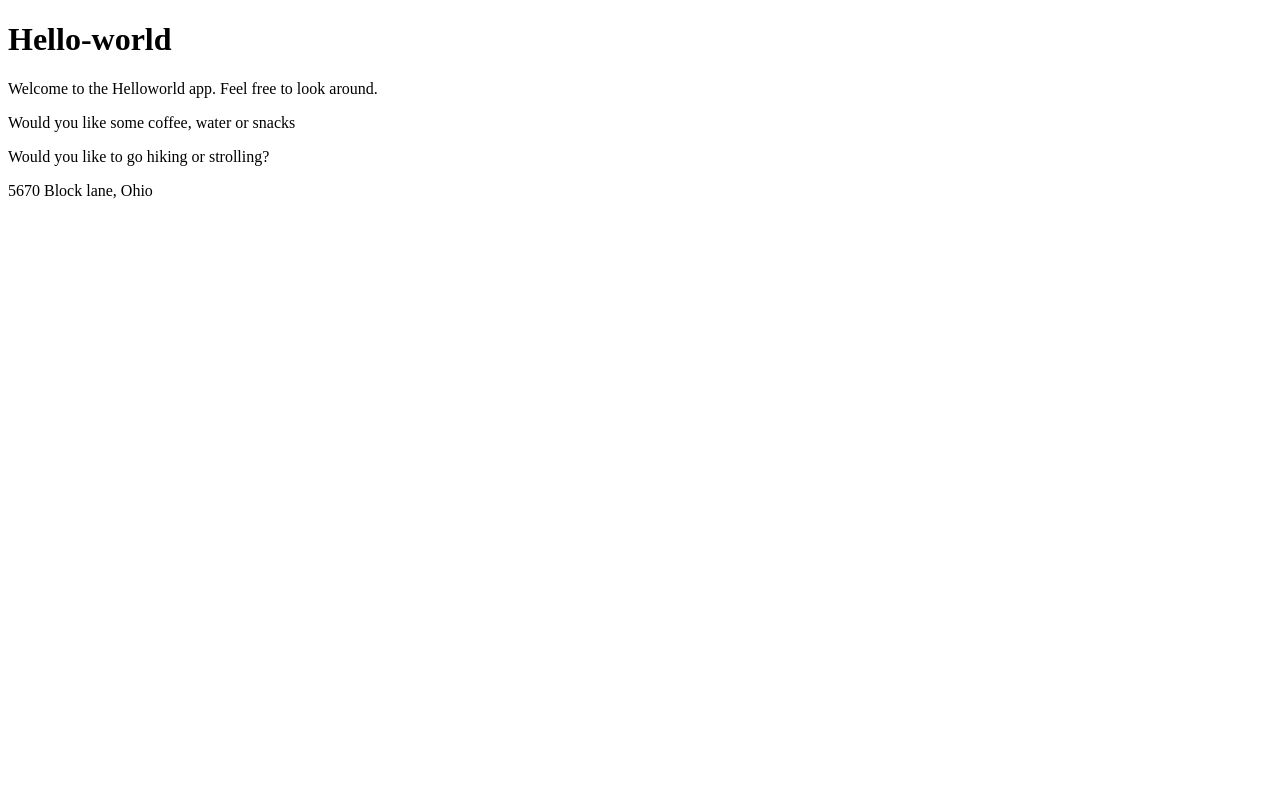
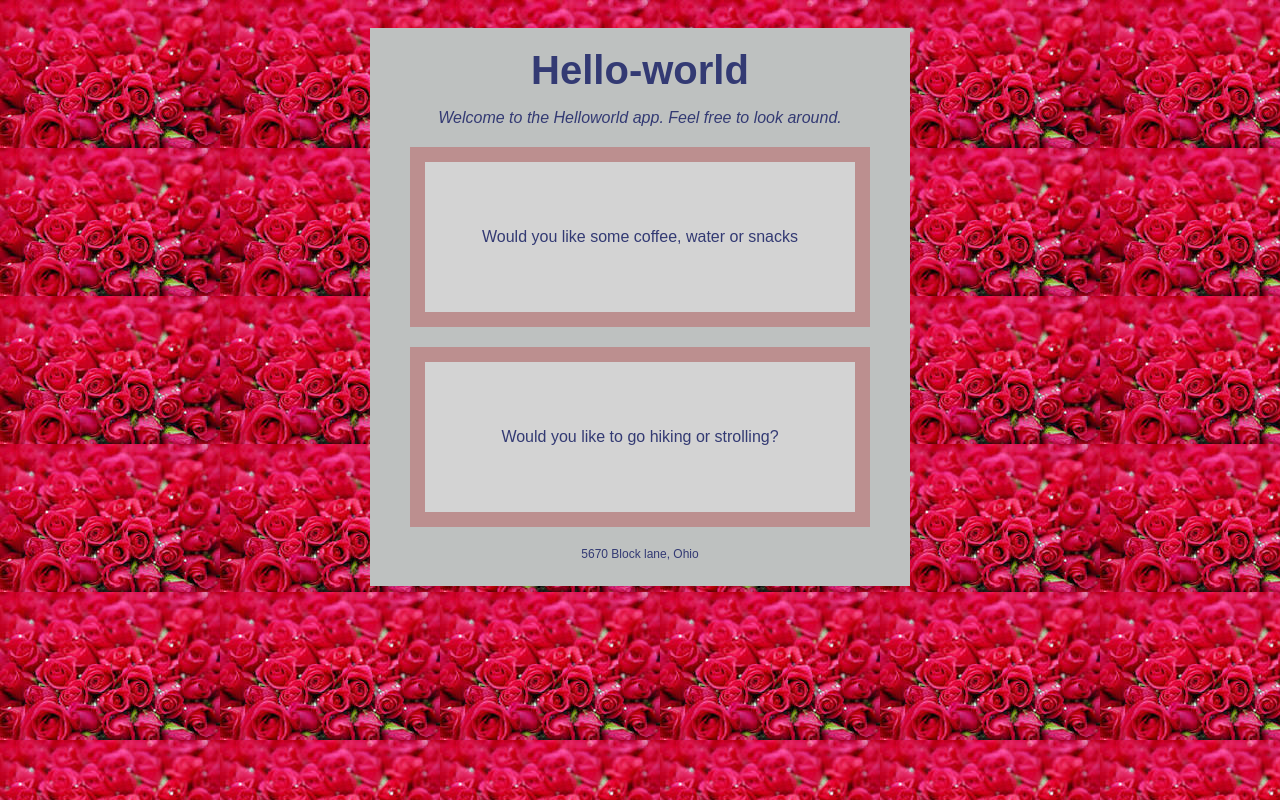
Before and after one commit to laraadeboye/CI-CD-project-Helloworld, a plain HTML site: page web_docs/index.html in a window 1280 px wide. Drawn offline with Linux system fonts and the light colour scheme.

Commit message:
Add css elements for styling

```diff
--- a/web_docs/index.html
+++ b/web_docs/index.html
@@ -4,6 +4,7 @@
     <meta charset="UTF-8">
     <meta name="viewport" content="width=device-width, initial-scale=1.0">
     <title>Hello-world</title>
+    <link href="styles.css" rel="stylesheet"/>
 </head>
 <body>
     <div class ="hello">
--- /dev/null
+++ b/web_docs/styles.css
@@ -0,0 +1,62 @@
+body {
+    font-family: sans-serif;
+    padding: 20px;
+    background-image:url(redroseflower.jpeg);
+}
+
+h1 {
+    font-size: 40px;
+    margin-top: 0;
+    margin-bottom: 15px;
+    ;
+}
+
+.welcome {
+    font-style:italic
+}
+
+.hello {
+    width: 80%;
+    background-color: rgb(190, 193, 192);
+    margin-left: auto;
+    margin-right: auto;
+    padding: 20px;
+    max-width: 500px;
+}
+
+h1, p {
+    text-align: center;
+    color:  #333A73;
+}
+button {
+
+        background-color: #9f044f;
+        border: 2px solid rgb(190, 193, 192);
+        border-radius: 18px;
+        color: white;
+        padding: 10px 20px;
+        text-align: center;
+        text-decoration: none;
+        display: inline-flex;
+        font-size: 16px;
+        margin: 2px 1px;
+        cursor: pointer;
+
+}
+
+section {
+    background-color: lightgrey;
+    width: 330px;
+    border: 15px solid rosybrown;
+    padding: 50px;
+    margin: 20px;
+
+}
+
+
+footer {
+    font-size: 12px;
+}
+.address {
+    margin-bottom: 5px
+}
```
Also changed, not shown: web_docs/redroseflower.jpeg (added).
